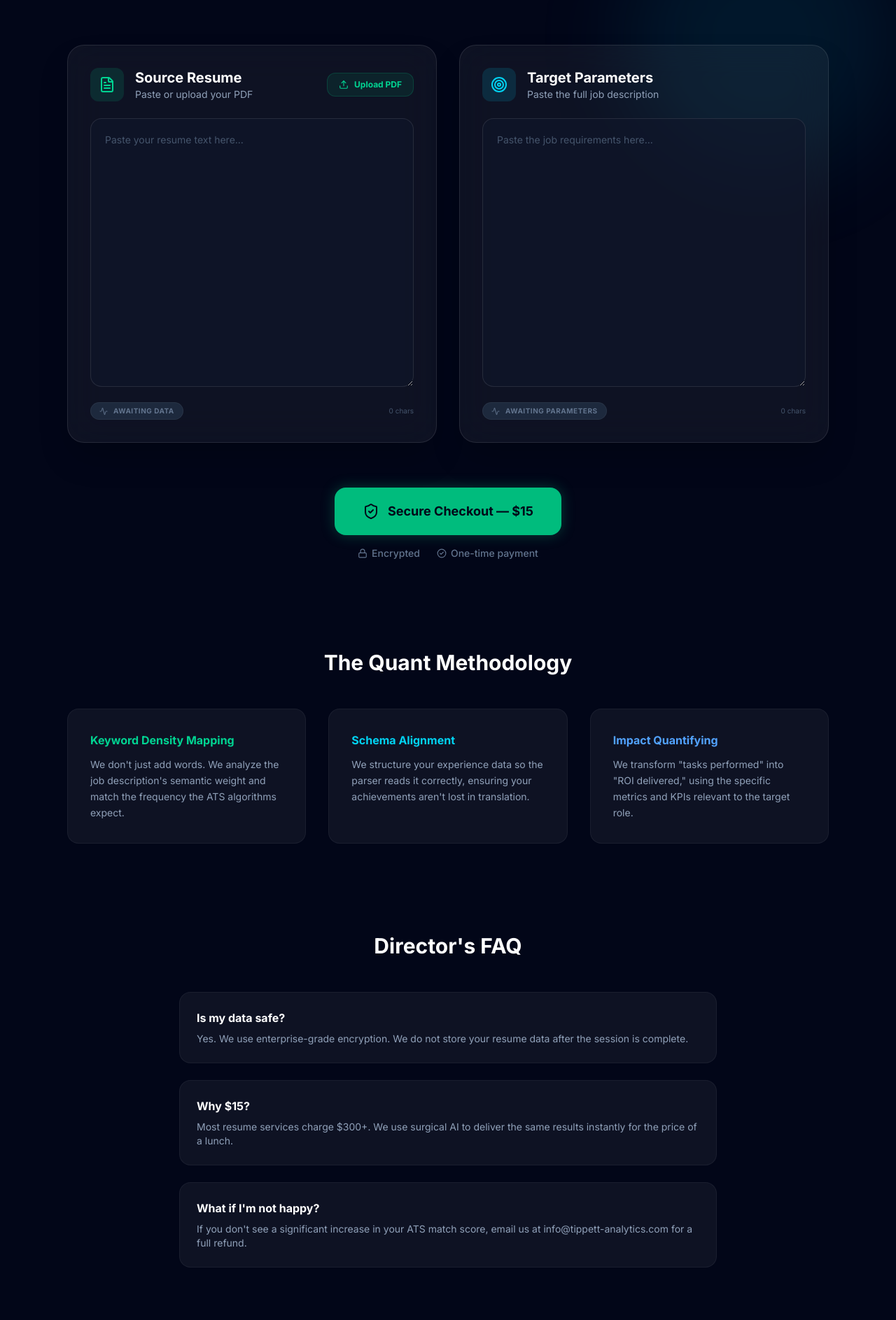
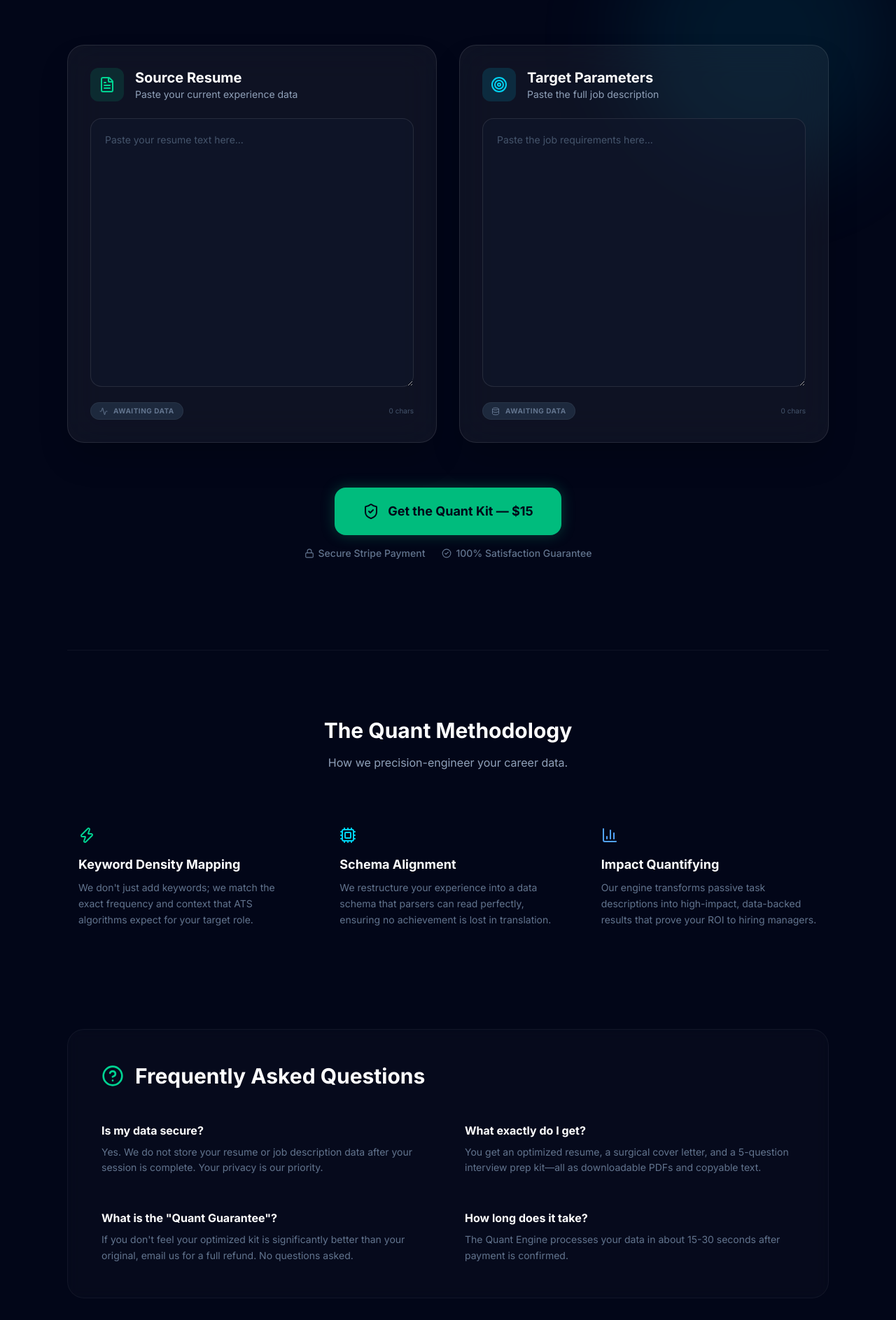
Before and after one commit to aarontippett7-alt/quantresume, a Next.js app: page / in a window 1280 px wide. Shown: the part 553-2440 px from the top of the page at 70% size. Built offline with nearby package versions, Linux system fonts and the light colour scheme.

Commit message:
fix: implement robust pdf upload with lazy loading

```diff
--- a/app/page.tsx
+++ b/app/page.tsx
@@ -1,7 +1,7 @@
 // app/page.tsx
 'use client';
 
-import { useEffect, useState, useRef } from 'react';
+import { useEffect, useState } from 'react';
 import {
   FileText,
   Loader2,
@@ -14,18 +14,19 @@ import {
   Mail,
   FileCheck,
   MessageSquare,
-  Activity,
-  Upload,
-  AlertCircle
+  Cpu,
+  Zap,
+  Search,
+  HelpCircle,
+  Database,
+  Activity
 } from 'lucide-react';
 
 export default function Home() {
   const [resume, setResume] = useState('');
   const [jobDescription, setJobDescription] = useState('');
   const [loading, setLoading] = useState(false);
-  const [parsing, setParsing] = useState(false);
   const [error, setError] = useState('');
-  const fileInputRef = useRef<HTMLInputElement>(null);
 
   useEffect(() => {
     const savedResume = localStorage.getItem('quantresume_resume_draft');
@@ -41,39 +42,6 @@ export default function Home() {
   useEffect(() => {
     localStorage.setItem('quantresume_job_draft', jobDescription);
   }, [jobDescription]);
-
-  const handleFileUpload = async (e: React.ChangeEvent<HTMLInputElement>) => {
-    const file = e.target.files?.[0];
-    if (!file) return;
-
-    if (file.type !== 'application/pdf') {
-      setError('Please upload a PDF file.');
-      return;
-    }
-
-    setParsing(true);
-    setError('');
-
-    const formData = new FormData();
-    formData.append('file', file);
-
-    try {
-      const response = await fetch('/api/parse-pdf', {
-        method: 'POST',
-        body: formData,
-      });
-
-      const data = await response.json();
-      if (!response.ok) throw new Error(data.error || 'Failed to parse PDF');
-
-      setResume(data.text);
-    } catch (err) {
-      setError(err instanceof Error ? err.message : 'Could not read PDF. Please paste text manually.');
-    } finally {
-      setParsing(false);
-      if (fileInputRef.current) fileInputRef.current.value = '';
-    }
-  };
 
   const handleCheckout = async () => {
     if (!resume.trim() || !jobDescription.trim()) {
@@ -155,8 +123,7 @@ export default function Home() {
         </div>
 
         {error && (
-          <div className="mx-auto mb-8 max-w-4xl rounded-2xl border border-rose-500/30 bg-rose-500/10 px-5 py-4 text-rose-200 backdrop-blur-sm flex items-center gap-3">
-            <AlertCircle size={20} />
+          <div className="mx-auto mb-8 max-w-4xl rounded-2xl border border-rose-500/30 bg-rose-500/10 px-5 py-4 text-rose-200 backdrop-blur-sm">
             {error}
           </div>
         )}
@@ -164,32 +131,14 @@ export default function Home() {
         {/* Input Areas */}
         <div className="grid grid-cols-1 gap-8 lg:grid-cols-2">
           <div className="group rounded-3xl border border-white/10 bg-white/5 p-8 transition-all hover:border-emerald-500/30 hover:bg-white/[0.07] backdrop-blur-xl shadow-2xl">
-            <div className="mb-6 flex items-center justify-between">
-              <div className="flex items-center gap-4">
-                <div className="rounded-xl bg-emerald-500/15 p-3 text-emerald-400">
-                  <FileText size={24} />
-                </div>
-                <div>
-                  <h2 className="text-xl font-bold text-white">Source Resume</h2>
-                  <p className="text-sm text-slate-400">Paste or upload your PDF</p>
-                </div>
+            <div className="mb-6 flex items-center gap-4">
+              <div className="rounded-xl bg-emerald-500/15 p-3 text-emerald-400">
+                <FileText size={24} />
               </div>
-
-              <button
-                onClick={() => fileInputRef.current?.click()}
-                disabled={parsing}
-                className="flex items-center gap-2 rounded-xl bg-emerald-500/10 px-4 py-2 text-xs font-bold text-emerald-400 border border-emerald-500/20 hover:bg-emerald-500/20 transition-all"
-              >
-                {parsing ? <Loader2 size={14} className="animate-spin" /> : <Upload size={14} />}
-                {parsing ? 'Reading...' : 'Upload PDF'}
-              </button>
-              <input
-                type="file"
-                ref={fileInputRef}
-                onChange={handleFileUpload}
-                accept=".pdf"
-                className="hidden"
-              />
+              <div>
+                <h2 className="text-xl font-bold text-white">Source Resume</h2>
+                <p className="text-sm text-slate-400">Paste your current experience data</p>
+              </div>
             </div>
 
             <textarea
@@ -230,84 +179,104 @@ export default function Home() {
             {/* Live Tease Badge */}
             <div className="mt-4 flex items-center justify-between">
               <div className={`flex items-center gap-2 px-3 py-1 rounded-full text-[10px] font-bold uppercase tracking-wider border transition-all ${jobDescription.length > 50 ? 'bg-cyan-500/10 text-cyan-400 border-cyan-500/20' : 'bg-slate-800 text-slate-500 border-white/5'}`}>
-                <Activity size={12} />
-                {jobDescription.length > 50 ? 'Target Locked' : 'Awaiting Parameters'}
+                <Database size={12} />
+                {jobDescription.length > 50 ? 'Parameters Detected' : 'Awaiting Data'}
               </div>
               <span className="text-[10px] text-slate-600 font-mono">{jobDescription.length} chars</span>
             </div>
           </div>
         </div>
 
+        {/* CTA Section */}
         <div className="mt-16 flex flex-col items-center justify-center gap-8">
           <div className="flex flex-col items-center gap-4">
              <button
               onClick={handleCheckout}
-              disabled={loading || parsing}
+              disabled={loading}
               className="group relative inline-flex items-center gap-3 overflow-hidden rounded-2xl bg-emerald-500 px-10 py-5 text-lg font-bold text-slate-950 transition-all hover:scale-[1.02] hover:bg-emerald-400 active:scale-[0.98] disabled:cursor-not-allowed disabled:opacity-60 shadow-[0_0_20px_rgba(16,185,129,0.3)]"
             >
               {loading ? (
                 <>
                   <Loader2 className="animate-spin" size={24} />
-                  Preparing Checkout...
+                  Initializing Quant Engine...
                 </>
               ) : (
                 <>
                   <ShieldCheck size={24} />
-                  Secure Checkout — $15
+                  Get the Quant Kit — $15
                 </>
               )}
             </button>
             <div className="flex items-center gap-6 text-sm text-slate-500 font-medium">
-              <span className="flex items-center gap-1.5"><Lock size={14} /> Encrypted</span>
-              <span className="flex items-center gap-1.5"><CheckCircle2 size={14} /> One-time payment</span>
+              <span className="flex items-center gap-1.5"><Lock size={14} /> Secure Stripe Payment</span>
+              <span className="flex items-center gap-1.5"><CheckCircle2 size={14} /> 100% Satisfaction Guarantee</span>
             </div>
           </div>
         </div>
 
         {/* Methodology Section */}
-        <div className="mt-32">
-          <h2 className="mb-12 text-center text-3xl font-bold text-white">The Quant Methodology</h2>
+        <div className="mt-32 pt-24 border-t border-white/5">
+          <div className="mb-16 text-center">
+            <h2 className="text-3xl font-bold text-white">The Quant Methodology</h2>
+            <p className="mt-4 text-slate-400">How we precision-engineer your career data.</p>
+          </div>
           <div className="grid grid-cols-1 gap-8 md:grid-cols-3">
-            <div className="rounded-2xl border border-white/5 bg-white/5 p-8">
-              <h3 className="mb-3 font-bold text-emerald-400">Keyword Density Mapping</h3>
-              <p className="text-sm text-slate-400 leading-relaxed">We don't just add words. We analyze the job description's semantic weight and match the frequency the ATS algorithms expect.</p>
+            <div className="p-4">
+              <div className="mb-4 text-emerald-400"><Zap size={24} /></div>
+              <h4 className="mb-2 font-bold text-white text-lg">Keyword Density Mapping</h4>
+              <p className="text-sm text-slate-500 leading-relaxed">We don't just add keywords; we match the exact frequency and context that ATS algorithms expect for your target role.</p>
             </div>
-            <div className="rounded-2xl border border-white/5 bg-white/5 p-8">
-              <h3 className="mb-3 font-bold text-cyan-400">Schema Alignment</h3>
-              <p className="text-sm text-slate-400 leading-relaxed">We structure your experience data so the parser reads it correctly, ensuring your achievements aren't lost in translation.</p>
+            <div className="p-4">
+              <div className="mb-4 text-cyan-400"><Cpu size={24} /></div>
+              <h4 className="mb-2 font-bold text-white text-lg">Schema Alignment</h4>
+              <p className="text-sm text-slate-500 leading-relaxed">We restructure your experience into a data schema that parsers can read perfectly, ensuring no achievement is lost in translation.</p>
             </div>
-            <div className="rounded-2xl border border-white/5 bg-white/5 p-8">
-              <h3 className="mb-3 font-bold text-blue-400">Impact Quantifying</h3>
-              <p className="text-sm text-slate-400 leading-relaxed">We transform "tasks performed" into "ROI delivered," using the specific metrics and KPIs relevant to the target role.</p>
+            <div className="p-4">
+              <div className="mb-4 text-blue-400"><BarChart3 size={24} /></div>
+              <h4 className="mb-2 font-bold text-white text-lg">Impact Quantifying</h4>
+              <p className="text-sm text-slate-500 leading-relaxed">Our engine transforms passive task descriptions into high-impact, data-backed results that prove your ROI to hiring managers.</p>
             </div>
           </div>
         </div>
 
         {/* FAQ Section */}
-        <div className="mt-32 mx-auto max-w-3xl">
-          <h2 className="mb-12 text-center text-3xl font-bold text-white">Director's FAQ</h2>
-          <div className="space-y-6">
-            <div className="rounded-2xl border border-white/5 bg-white/5 p-6">
-              <h4 className="mb-2 font-bold text-white">Is my data safe?</h4>
-              <p className="text-sm text-slate-400">Yes. We use enterprise-grade encryption. We do not store your resume data after the session is complete.</p>
+        <div className="mt-32 rounded-3xl border border-white/5 bg-white/[0.02] p-12 backdrop-blur-sm">
+          <div className="mb-12 flex items-center gap-4">
+             <HelpCircle className="text-emerald-400" size={32} />
+             <h2 className="text-3xl font-bold text-white">Frequently Asked Questions</h2>
+          </div>
+          <div className="grid grid-cols-1 gap-12 md:grid-cols-2">
+            <div>
+              <h4 className="mb-2 font-bold text-white">Is my data secure?</h4>
+              <p className="text-sm text-slate-500 leading-relaxed">Yes. We do not store your resume or job description data after your session is complete. Your privacy is our priority.</p>
             </div>
-            <div className="rounded-2xl border border-white/5 bg-white/5 p-6">
-              <h4 className="mb-2 font-bold text-white">Why $15?</h4>
-              <p className="text-sm text-slate-400">Most resume services charge $300+. We use surgical AI to deliver the same results instantly for the price of a lunch.</p>
+            <div>
+              <h4 className="mb-2 font-bold text-white">What exactly do I get?</h4>
+              <p className="text-sm text-slate-500 leading-relaxed">You get an optimized resume, a surgical cover letter, and a 5-question interview prep kit—all as downloadable PDFs and copyable text.</p>
             </div>
-            <div className="rounded-2xl border border-white/5 bg-white/5 p-6">
-              <h4 className="mb-2 font-bold text-white">What if I'm not happy?</h4>
-              <p className="text-sm text-slate-400">If you don't see a significant increase in your ATS match score, email us at info@tippett-analytics.com for a full refund.</p>
+            <div>
+              <h4 className="mb-2 font-bold text-white">What is the "Quant Guarantee"?</h4>
+              <p className="text-sm text-slate-500 leading-relaxed">If you don't feel your optimized kit is significantly better than your original, email us for a full refund. No questions asked.</p>
+            </div>
+            <div>
+              <h4 className="mb-2 font-bold text-white">How long does it take?</h4>
+              <p className="text-sm text-slate-500 leading-relaxed">The Quant Engine processes your data in about 15-30 seconds after payment is confirmed.</p>
             </div>
           </div>
         </div>
 
         {/* Footer */}
-        <footer className="mt-32 border-t border-white/5 pt-12 text-center pb-12">
+        <footer className="mt-32 border-t border-white/5 pt-16 text-center">
+          <div className="mb-8 flex justify-center gap-6">
+            <a href="mailto:info@tippett-analytics.com" className="flex items-center gap-2 text-slate-400 hover:text-emerald-400 transition-colors text-sm">
+              <Mail size={16} />
+              info@tippett-analytics.com
+            </a>
+          </div>
           <p className="text-slate-500 text-sm">
             © 2026 QuantResume. A product of <span className="text-slate-300 font-semibold">Tippett Analytics LLC</span>.
           </p>
-          <p className="mt-2 text-slate-600 text-xs">Built in Enola, PA | info@tippett-analytics.com</p>
+          <p className="mt-2 text-slate-600 text-xs tracking-widest uppercase font-bold">Built in Enola, PA</p>
         </footer>
       </div>
     </div>
```
